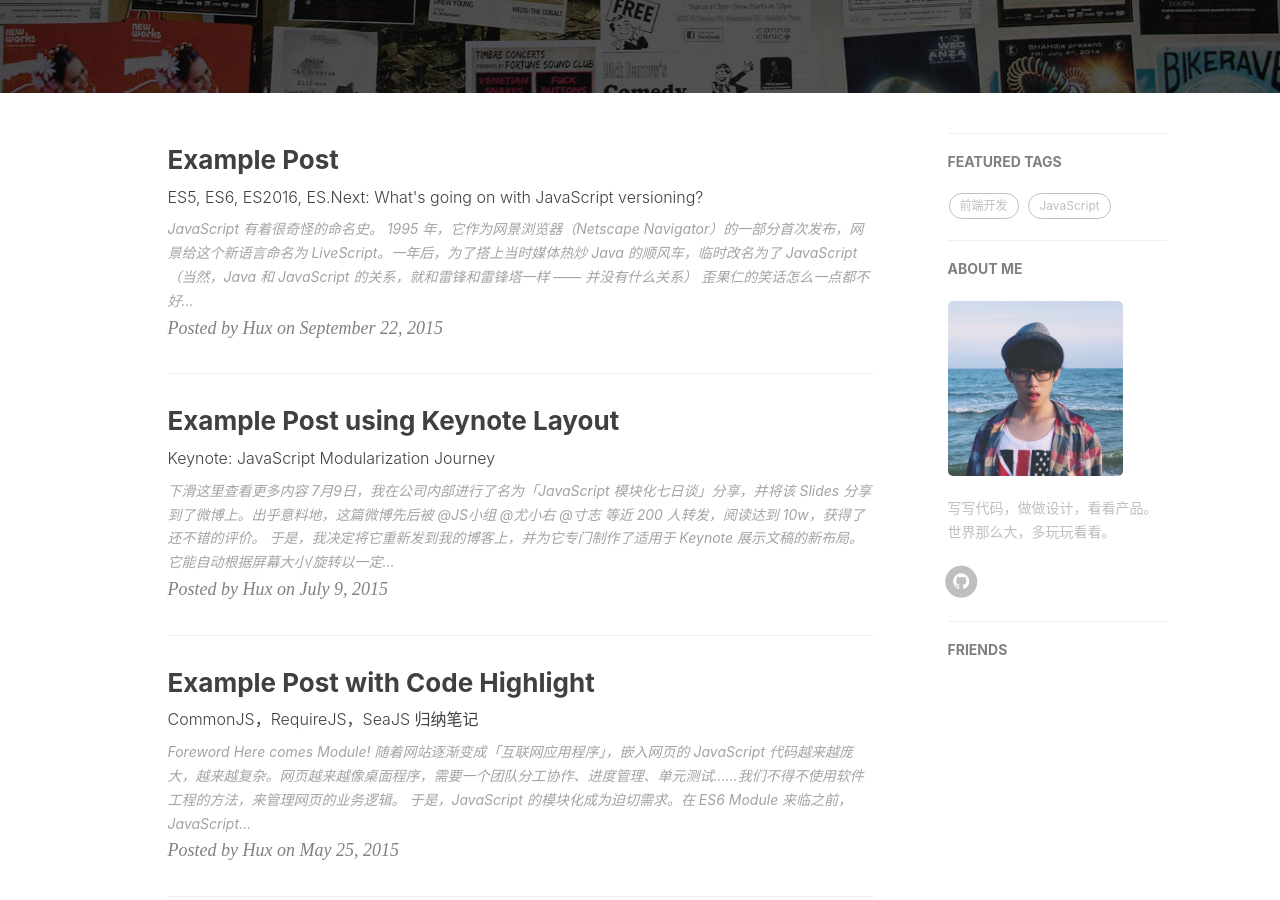
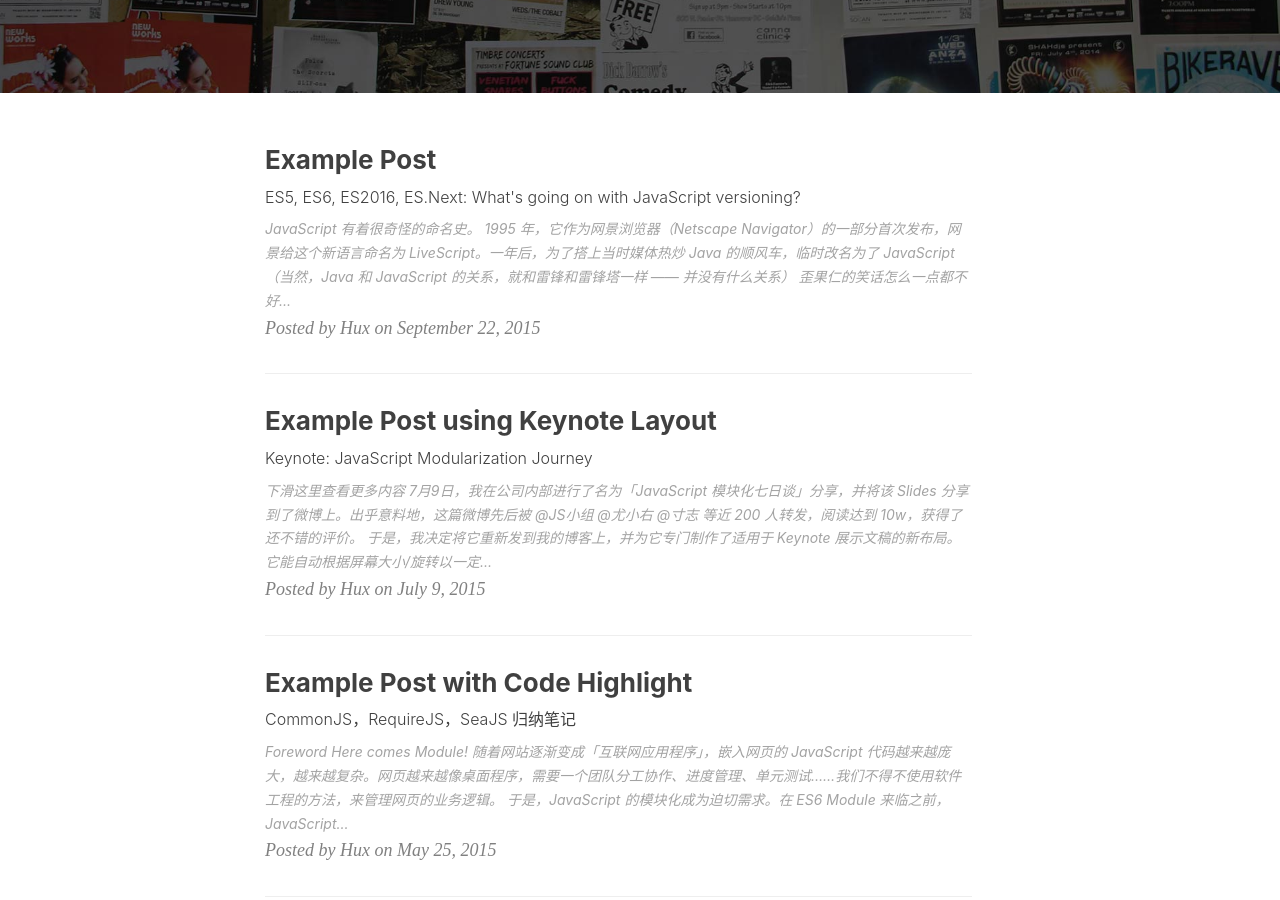
Before and after one commit to wolfjyx/wolfjyx.github.io, a Jekyll site: the page built from index.html, in a window 1280 px wide and 900 px high, scrolled down 325 px. Built offline with Jekyll 4.4.1, drawn with Linux system fonts in a browser that asks for light colours; nearby versions of some CDN libraries; the list of posts is cut into pages by our own code; comment, search, counter and statistics services are not loaded.

Commit message:
fix cofig

```diff
--- a/_config.yml
+++ b/_config.yml
@@ -12,7 +12,7 @@ baseurl: "/"         # for example, '/blog' if your blog hosted on 'host/blog'
 
 # SNS settings
 RSS: false
-# weibo_username:     huxpro
+# weibo_username:
 # zhihu_username:     huxpro
 github_username:    wolfjyx
 #twitter_username:  huxpro
@@ -67,9 +67,9 @@ ga_domain: huangxuan.me
 
 
 # Sidebar settings
-sidebar: true                           # whether or not using Sidebar.
-sidebar-about-description: "写写代码，做做设计，看看产品。世界那么大，多玩玩看看。"
-sidebar-avatar: /img/avatar-hux.jpg      # use absolute URL, seeing it's used in both `/` and `/about/`
+sidebar: false                       # whether or not using Sidebar.
+#sidebar-about-description: "写写代码，做做设计，看看产品。世界那么大，多玩玩看看。"
+#sidebar-avatar: /img/avatar-hux.jpg      # use absolute URL, seeing it's used in both `/` and `/about/`
 
 
 
```
